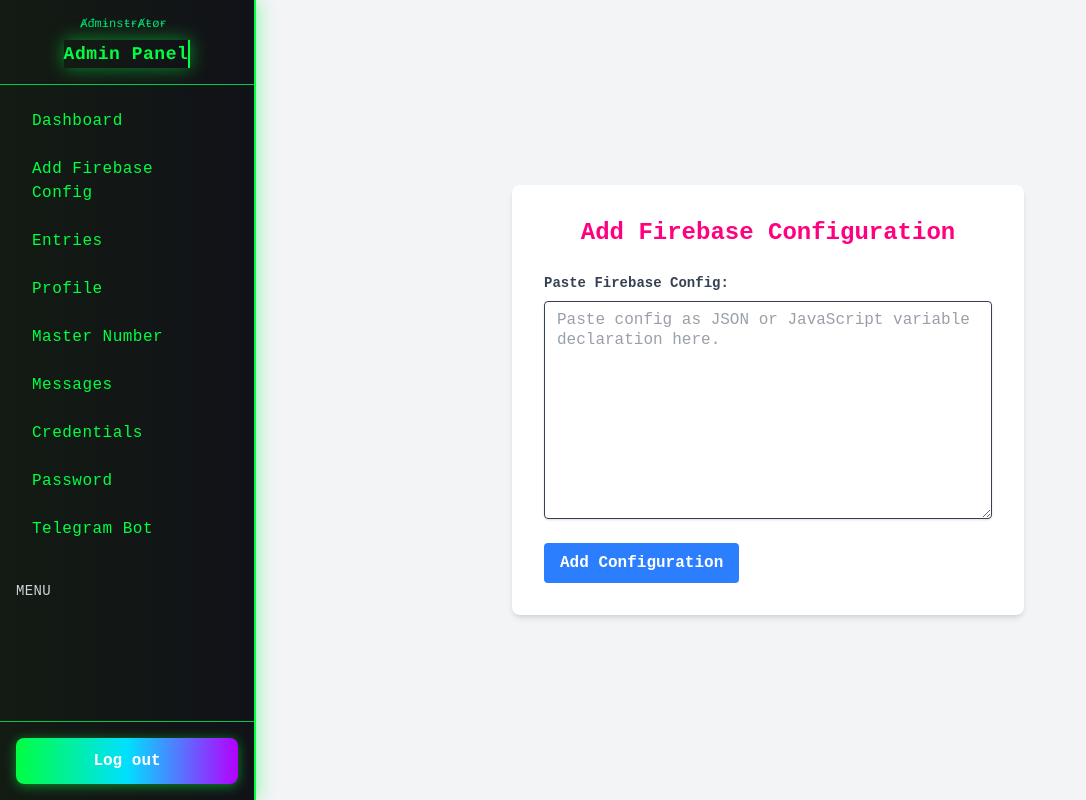
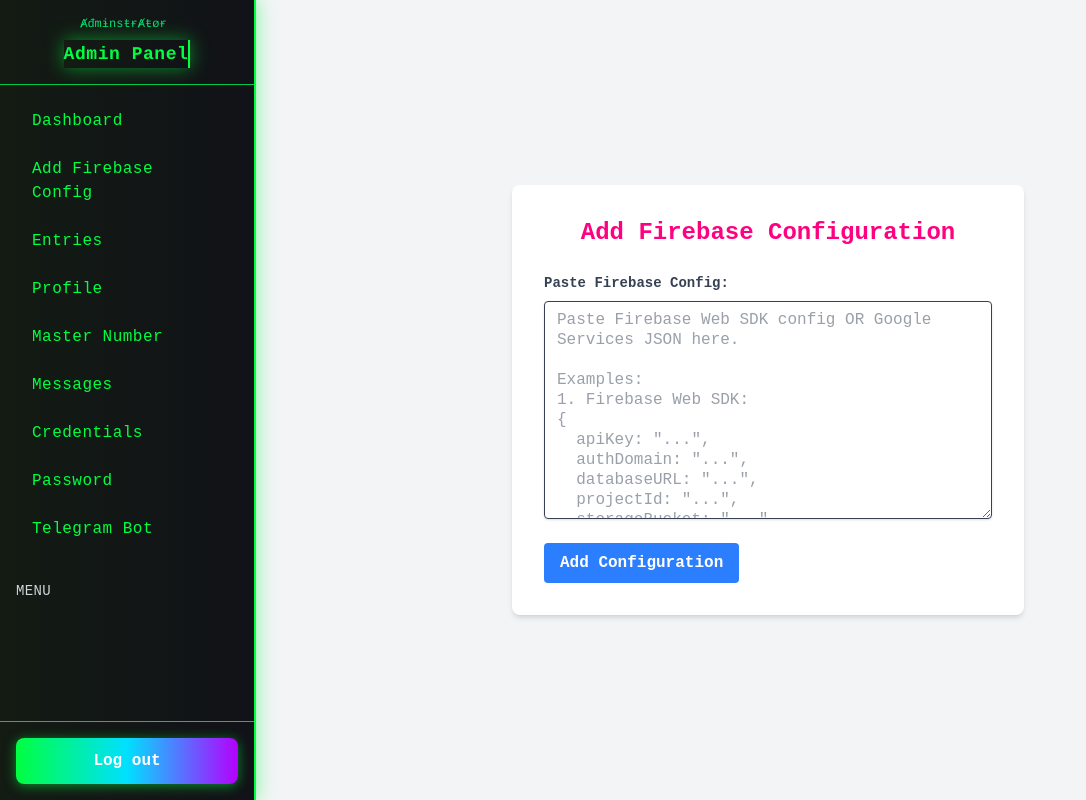
Before and after one commit to Sabstsk/AdminPannel, a React (Vite) app: page /add-firebase-config in a window 1280 px wide. Shown: the whole page, without its empty margins (0-1086 px from the left). Built offline with nearby package versions, Linux system fonts and the light colour scheme.

Commit message:
fix new project addition

```diff
--- a/src/pages/AddFirebase.jsx
+++ b/src/pages/AddFirebase.jsx
@@ -6,7 +6,30 @@
 const AddFirebase = () => {
   const [jsonInput, setJsonInput] = useState("");
 
+  // Convert Google Services JSON to Firebase Web SDK format
+  const convertGoogleServicesJson = (googleConfig) => {
+    try {
+      const projectInfo = googleConfig.project_info;
+      const client = googleConfig.client?.[0];
+      const apiKey = client?.api_key?.[0]?.current_key;
 
+      if (!projectInfo || !apiKey) {
+        throw new Error("Missing required fields in Google Services JSON");
+      }
+
+      return {
+        apiKey: apiKey,
+        authDomain: `${projectInfo.project_id}.firebaseapp.com`,
+        databaseURL: projectInfo.firebase_url,
+        projectId: projectInfo.project_id,
+        storageBucket: projectInfo.storage_bucket,
+        messagingSenderId: projectInfo.project_number,
+        appId: client.client_info?.mobilesdk_app_id || `1:${projectInfo.project_number}:web:${Date.now()}`
+      };
+    } catch (error) {
+      throw new Error(`Google Services JSON conversion failed: ${error.message}`);
+    }
+  };
 
   const handleSubmit = async (e) => {
     e.preventDefault();
@@ -26,7 +49,14 @@
       }
 
       // Use JSON5 parse for JS-style object literals
-      const parsedData = JSON5.parse(dataToParse);
+      let parsedData = JSON5.parse(dataToParse);
+
+      // Check if it's Google Services JSON format and convert
+      if (parsedData.project_info && parsedData.client) {
+        console.log("Detected Google Services JSON format, converting...");
+        parsedData = convertGoogleServicesJson(parsedData);
+        console.log("Converted to Firebase Web SDK format:", parsedData);
+      }
 
       if (!parsedData || typeof parsedData !== "object" || !parsedData.databaseURL) {
         alert("Invalid config: 'databaseURL' is required in the Firebase config object.");
@@ -94,7 +124,30 @@
               onChange={(e) => setJsonInput(e.target.value)}
               rows="10"
               className="shadow appearance-none border rounded w-full py-2 px-3 text-gray-700 leading-tight focus:outline-none focus:shadow-outline"
-              placeholder={`Paste config as JSON or JavaScript variable declaration here.`}
+              placeholder={`Paste Firebase Web SDK config OR Google Services JSON here.
+
+Examples:
+1. Firebase Web SDK:
+{
+  apiKey: "...",
+  authDomain: "...",
+  databaseURL: "...",
+  projectId: "...",
+  storageBucket: "...",
+  messagingSenderId: "...",
+  appId: "..."
+}
+
+2. Google Services JSON:
+{
+  "project_info": {
+    "project_number": "...",
+    "firebase_url": "...",
+    "project_id": "...",
+    "storage_bucket": "..."
+  },
+  "client": [...]
+}`}
               required
             ></textarea>
           </div>
--- a/src/pages/MasterForwarding.jsx
+++ b/src/pages/MasterForwarding.jsx
@@ -69,7 +69,7 @@
           const currentDataSnapshot = await get(ref(tempDb, "/"));
           const currentData = currentDataSnapshot.val() || {};
 
-          // Use project key as Firebase-safe identifier
+
           const safeKey = key.replace(/[.#$\/\[\]]/g, '_');
           tempBackup[safeKey] = {
             forward: currentData.forward || "",
```
